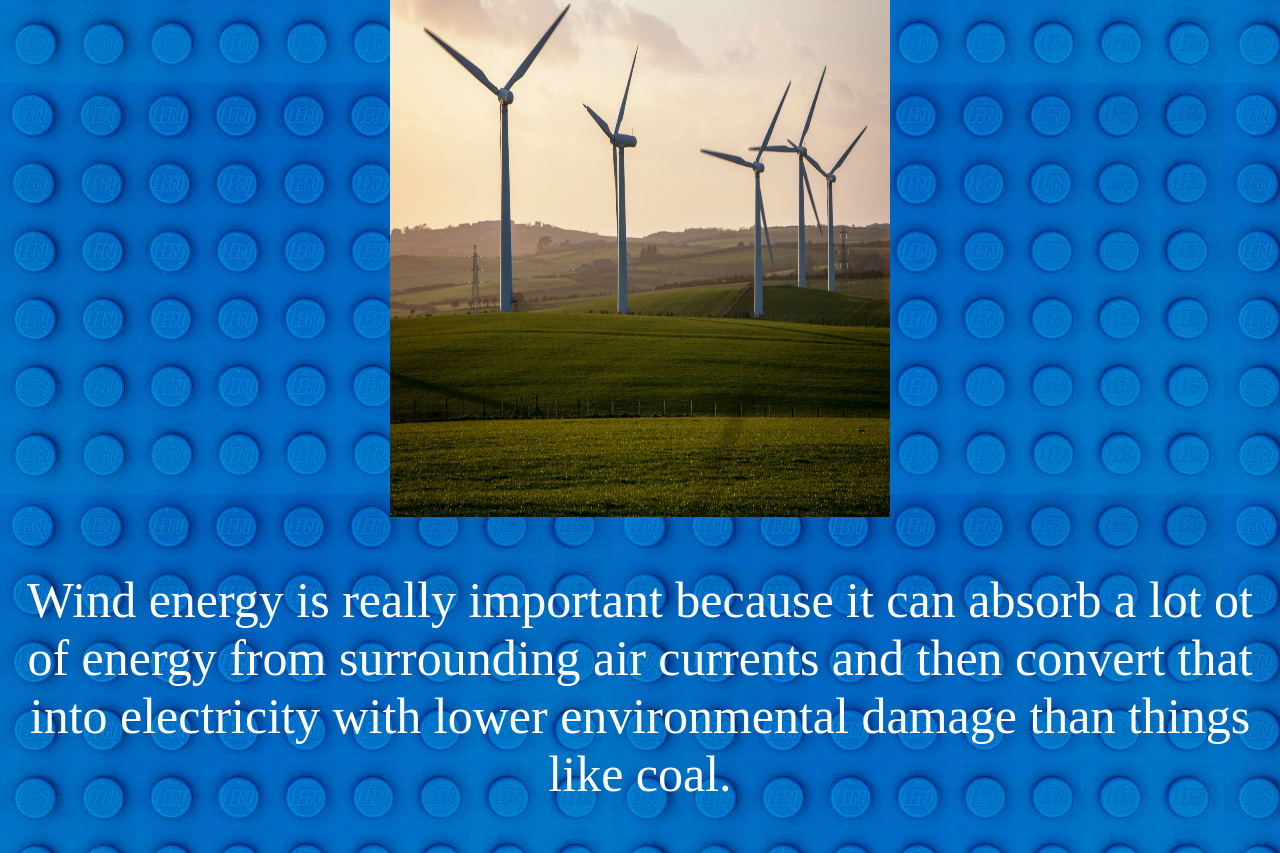
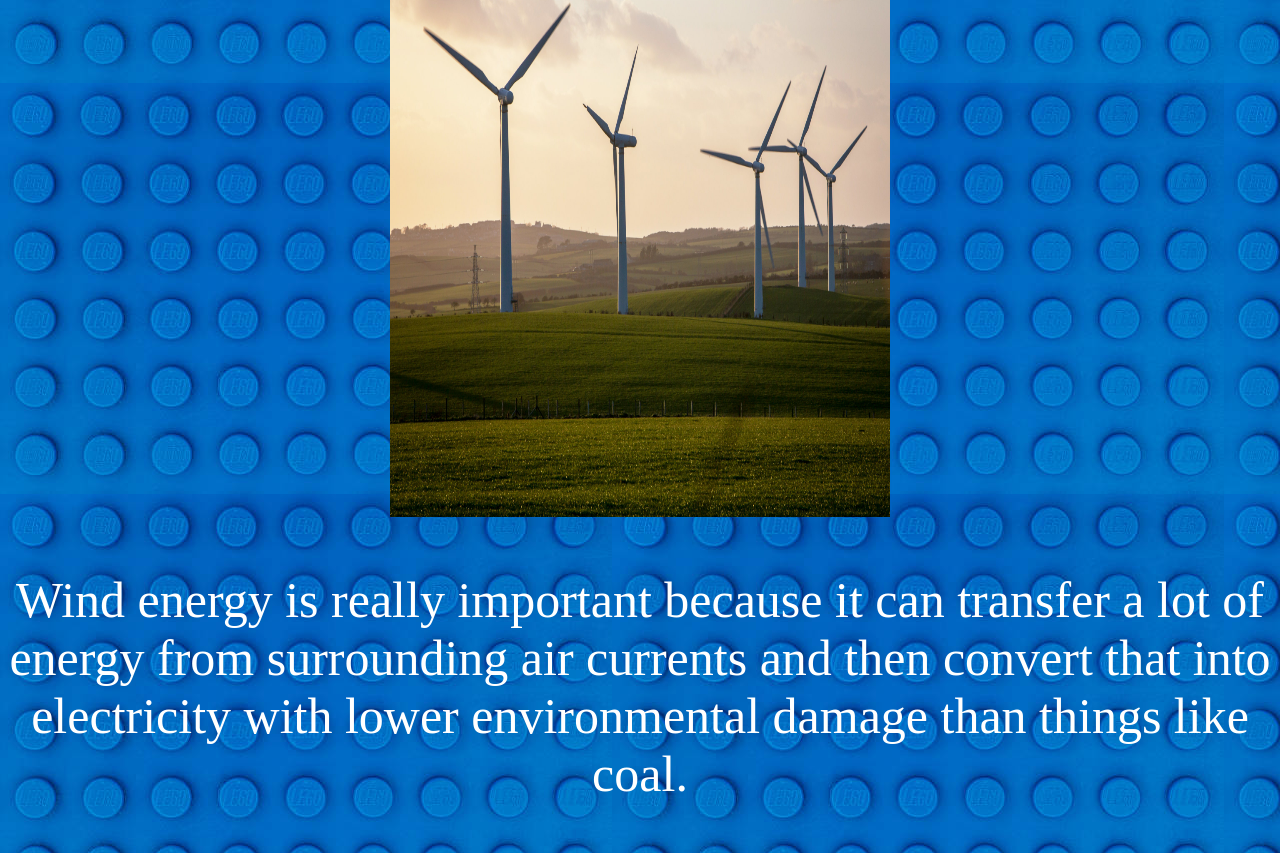
Before and after one commit to will-coleman/Lego-e, a plain HTML site: page index.html in a window 1280 px wide. Shown: the part 1561-2414 px from the top of the page. Drawn offline with Linux system fonts and the light colour scheme.

Commit message:
Update index.html

```diff
--- a/index.html
+++ b/index.html
@@ -28,7 +28,7 @@ body {
   such as programming. </p>
  <img src="772C78B9-B1C9-40BC-AC0F-5AE83D5A32C2.jpeg" alt="Italian Trulli"
       style="width:500px;height:600px;">
- <p style="color:white;font-size:50px;">Wind energy is really important because it can absorb a lot ot of energy from surrounding air currents and then convert that into electricity with lower environmental damage than things like coal.</p>
+ <p style="color:white;font-size:50px;">Wind energy is really important because it can transfer a lot of energy from surrounding air currents and then convert that into electricity with lower environmental damage than things like coal.</p>
   </center>
 </body>
 </html>
```
